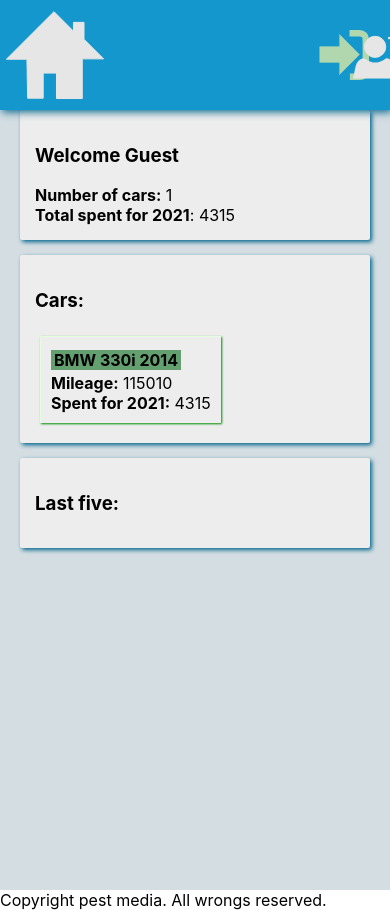
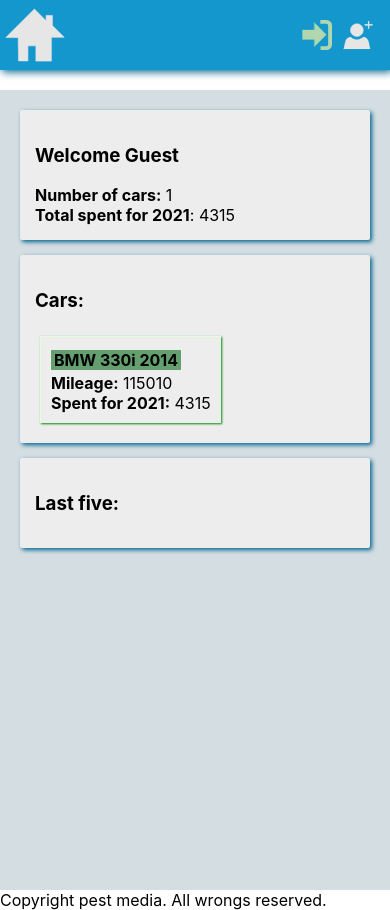
Before and after one commit to petar-stoyanov7/expenses-react-setup, a React (Create React App) app: page / in a window 390 px wide. Built offline with nearby package versions, Linux system fonts and the light colour scheme.

Commit message:
Design fixes;
+ Responsive design issues fixed;
+ Tweaked header;

```diff
--- a/public/index.html
+++ b/public/index.html
@@ -2,6 +2,7 @@
 <html lang="en">
 <head>
     <meta http-equiv="content-type" content="text/html; charset=utf-8"/>
+    <meta name="viewport" content="width=device-width" />
     <link rel="icon" href="./icon-wheel.png">
     <title>Car Expenses</title>
 </head>
--- a/src/components/Header/Header.js
+++ b/src/components/Header/Header.js
@@ -16,8 +16,10 @@ import iconLogout from "../../assets/icons/icon-logout.svg";
 const Header = (props) => {
     const ctx = useContext(AuthContext);
 
+    console.log('header', ctx);
+
     return (
-        <header className="top-bar">
+        <header className={`top-bar${ctx.isLoggedIn ? ' is-logged' : '' }`}>
             <div className="site-logo">
                 {/*<a href="/">*/}
                 {/*    <img src={siteLogo} alt='Site Logo'/>*/}
@@ -34,6 +36,7 @@ const Header = (props) => {
                 {ctx.isLoggedIn && (
                     <React.Fragment>
                         <HeaderButton
+                            customClass='teal-icon'
                             text='New Expense'
                             imageUrl={iconAdd}
                             imageAlt='New Expense'
@@ -54,7 +57,7 @@ const Header = (props) => {
                     </React.Fragment>
                 )}
                 <div className="test">
-                    {ctx.isAdmin === 1 && (
+                    {ctx.isAdmin && (
                         <HeaderButton
                             text='Admin Panel'
                             imageUrl={iconAdmin}
--- a/src/components/Header/Header.scss
+++ b/src/components/Header/Header.scss
@@ -8,15 +8,12 @@
   display: flex;
   flex-direction: row;
   justify-content: space-between;
-  max-height: 100px;
+  max-height: 60px;
   padding: 5px;
   background: $main-color;
   box-shadow: 2px 2px 8px $main-darker;
   z-index: $highest-z-index;
 
-  @media (min-width: $medium) {
-    max-height: 80px;
-  }
   @media (min-width: $large) {
     max-height: 70px;
   }
@@ -37,7 +34,7 @@
   }
 
   div.toolbar {
-    width: 65%;
+    width: 60%;
     display: flex;
     flex-direction: row;
     justify-content: space-between;
@@ -48,12 +45,25 @@
     @media (min-width: $large) {
       width: 35%;
     }
+
+    &.is-logged {
+      width: 40%;
+    }
   }
 
   .login {
-    width: 20%;
+    width: 25%;
     display: flex;
     flex-direction: row;
     justify-content: space-evenly;
   }
+
+  &.is-logged {
+    .toolbar {
+      width: 90%;
+    }
+    .login {
+      width: 10%;
+    }
+  }
 }
--- a/src/components/Login/Login.scss
+++ b/src/components/Login/Login.scss
@@ -4,17 +4,17 @@
   box-sizing: border-box;
   position: fixed;
   top: 20%;
-  width: 90%;
-  left: 5%;
+  width: 70%;
+  left: 15%;
   z-index: $low-z-index;
   padding: 15px;
 
-  @media (min-width: 768px) {
+  @media screen and (min-width: 768px) {
     width: 60%;
     left: 20%;
     padding: 20px;
   }
-  @media (min-width: $large) {
+  @media screen and  (min-width: $large) {
     width: 40%;
     left: 30%;
     padding: 30px;
--- a/src/components/UI/HeaderButton.js
+++ b/src/components/UI/HeaderButton.js
@@ -4,7 +4,7 @@ import './HeaderButton.scss';
 const HeaderButton = (props) => {
     return (
         <div
-            className={`header-button ${props.customClass}`}
+            className={`header-button ${undefined !== props.customClass ? props.customClass : ''}`}
             onClick={props.method}
         >
             <span className="header-button__description">
--- a/src/components/UI/HeaderButton.scss
+++ b/src/components/UI/HeaderButton.scss
@@ -1,16 +1,16 @@
 @import '../../Main';
 
 .header-button {
-  max-width: 30%;
+  max-width: 20%;
   height: 100%;
   width: auto;
   cursor: pointer;
   position: relative;
-  margin-right: 15px;
 
   &.smaller-icon {
     height: 50%;
     margin: auto 0;
+    max-width: none;
   }
 
   &__image {
```
